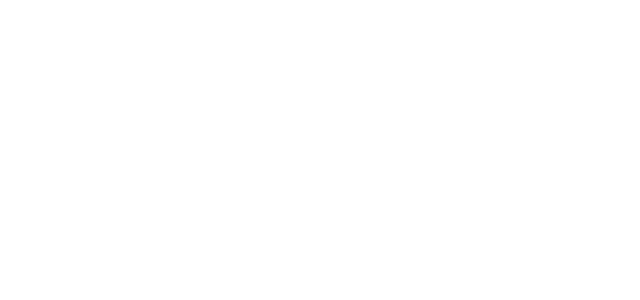
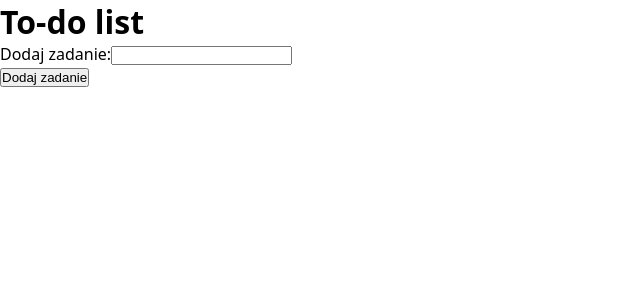
Before and after one commit to ZajacMateusz1/To-do-list, a React (Vite) app: page / in a window 1280 px wide. Shown: the top 300 px of the page, without its empty margins (0-640 px from the left). Built offline with nearby package versions, Linux system fonts and the light colour scheme.

Commit message:
Add AddTask.jsx component

```diff
--- a/index.html
+++ b/index.html
@@ -7,6 +7,7 @@
     <title>To-do list</title>
   </head>
   <body>
+    <h1>To-do list</h1>
     <div id="root"></div>
     <script type="module" src="/src/main.jsx"></script>
   </body>
--- a/src/App.jsx
+++ b/src/App.jsx
@@ -1,3 +1,10 @@
-function App() {}
+import AddTask from "./components/AddTask.jsx";
+function App() {
+  return (
+    <>
+      <AddTask />
+    </>
+  );
+}
 
 export default App;
--- /dev/null
+++ b/src/components/AddTask.jsx
@@ -0,0 +1,11 @@
+export default function AddTask() {
+  return (
+    <>
+      <div className="form">
+        <label id="task">Dodaj zadanie:</label>
+        <input type="text" id="task" />
+      </div>
+      <button type="button">Dodaj zadanie</button>
+    </>
+  );
+}
```
